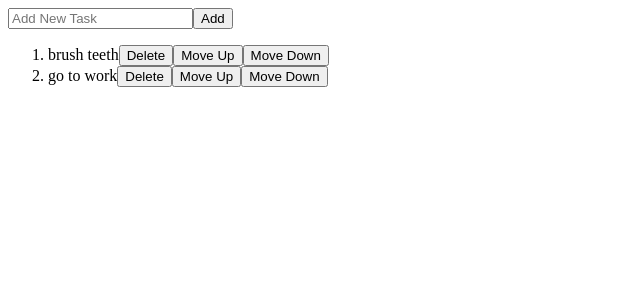
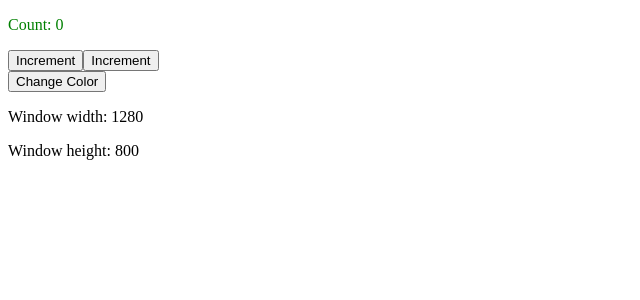
Before and after one commit to Mercury1565/React_Learning-Path, a React (Vite) app in the folder my-react-app/: page / in a window 1280 px wide. Shown: the top 300 px of the page, without its empty margins (0-640 px from the left). Built offline with nearby package versions, Linux system fonts and the light colour scheme.

Commit message:
finish use Effct

```diff
--- a/my-react-app/src/App.jsx
+++ b/my-react-app/src/App.jsx
@@ -1,11 +1,13 @@
-import ToDoList from "./components/ToDoList.jsx"
+import MyComponent from "./components/MyComponent.jsx"
+import MyComponent2 from "./components/MyComponent2.jsx"
 
 function App() {
 
   return(
     <>
 
-    <ToDoList/>
+    <MyComponent/>
+    <MyComponent2/>
 
     </>
   )
--- /dev/null
+++ b/my-react-app/src/components/MyComponent.jsx
@@ -0,0 +1,62 @@
+import React, {useState, useEffect} from 'react'
+
+/*
+useEffect(function, [dependencies])
+
+1. useEffect(() => {})          Runs after every re-render
+2. useEffect(() => {}, [])      Runs only on component mount
+3. useEffect(() => {}, [value]) Runs on mount and when value changes
+*/
+
+function MyComponent(){
+    const [count, setCount] = useState(0);
+    const [color, setColor] = useState("green");
+
+    // useEffect(() => {
+    //     document.title = `Count: ${count}`;
+    // })
+
+    // to instill the changes when only the color changes
+    /*
+    useEffect(() => {
+        document.title = `Count: ${count} ${color}`;
+    } , [color])
+    */
+
+    // to instill the changes when one of the color or count changes
+    useEffect(() => {
+        document.title = `Count: ${count} ${color}`;
+    }, [color, count])
+
+    function handleIncrement(){
+        setCount(c => c + 1)
+    }
+
+    function handleDecrement(){
+        setCount(c => c - 1)
+    }
+
+    function handleColorChange(){
+        setColor(c => c === 'green' ? 'red': 'green');
+    }
+
+
+    return(
+        <div>
+            <p style={{color: color}}>Count: {count}</p>
+            <button onClick={handleIncrement}>
+                Increment
+            </button>
+
+            <button onClick={handleDecrement}>
+                Increment
+            </button> <br/>
+
+            <button onClick={handleColorChange}>
+                Change Color
+            </button>
+        </div>
+    );
+}
+
+export default MyComponent
--- /dev/null
+++ b/my-react-app/src/components/MyComponent2.jsx
@@ -0,0 +1,46 @@
+import React, {useState, useEffect} from 'react'
+
+function MyComponent2(){
+    const [width, setWidth] = useState(window.innerWidth);
+    const [height, setHeight] = useState(window.innerHeight);
+
+    /*
+    window.addEventListener('resize', handleResize);
+
+    This will do the job but with a severe issue in the background. It
+    will add a new event listner everytime the window is resized
+    */
+
+
+    // we only want to add an event listner when a component is mounted
+    useEffect(() => {
+        window.addEventListener('resize', handleResize);
+
+        // The useEffect also allows writting some cleanup code
+        // For instance, here, it's probably a good idea to remove the
+        //  event listner when the component is unmounted
+        return() => {
+            window.removeEventListener('resize', handleResize);
+        }
+    }, [])
+
+    useEffect(() => {
+        document.title = `w: ${width} h: ${height}`
+    }, [width , height])
+
+    function handleResize(){
+        setWidth(window.innerWidth);
+        setHeight(window.innerHeight)
+    }
+
+    return(
+        <>
+        <p>Window width: {width}</p>
+        <p>Window height: {height}</p>
+        </>
+    )
+
+
+}
+
+export default MyComponent2
--- a/my-react-app/src/components/ToDoList.jsx
+++ /dev/null
@@ -1,71 +0,0 @@
-import React, {useState} from 'react'
-
-function ToDoList(){
-    const [tasks, setTasks] = useState(["brush teeth", "go to work"]);
-    const [newTask, setNewTask] = useState([]);
-
-    function handleInput(event){
-        setNewTask(event.target.value);
-    }
-
-    function handleAddNewTask(){
-        if(newTask !== '') {
-            setTasks(t => [...t, newTask])
-            setNewTask('')
-        }
-    }
-
-    function handleDeleteTask(index){
-        setTasks(t => t.filter((task, i) => index !== i))
-    }
-
-    function handleMoveTaskUp(i){
-        if(i > 0){
-            const newOrder = [...tasks];
-            [newOrder[i - 1], newOrder[i]] = [newOrder[i], newOrder[i - 1]]
-            setTasks(newOrder)
-        }
-    }
-
-    function handleMoveTaskDown(i){
-        if(i < tasks.length - 1){
-            const newOrder = [...tasks];
-            [newOrder[i + 1], newOrder[i]] = [newOrder[i], newOrder[i + 1]]
-            setTasks(newOrder)
-        }
-    }
-    return(
-        <div>
-            <input
-                type='text'
-                value={newTask}
-                placeholder='Add New Task'
-                onChange={handleInput}
-            />
-            <button onClick={handleAddNewTask}>
-                Add
-            </button>
-
-            <ol>
-                {tasks.map((task, index) =>
-                    <li key={index}>
-                        {task}
-                        <button onClick={() => handleDeleteTask(index)}>
-                            Delete
-                        </button>
-
-                        <button onClick={() => handleMoveTaskUp(index)}>
-                            Move Up
-                        </button>
-
-                        <button onClick={() => handleMoveTaskDown(index)}>
-                            Move Down
-                        </button>
-                    </li>
-                )}
-            </ol>
-        </div>
-    )
-}
-
-export default ToDoList
```
